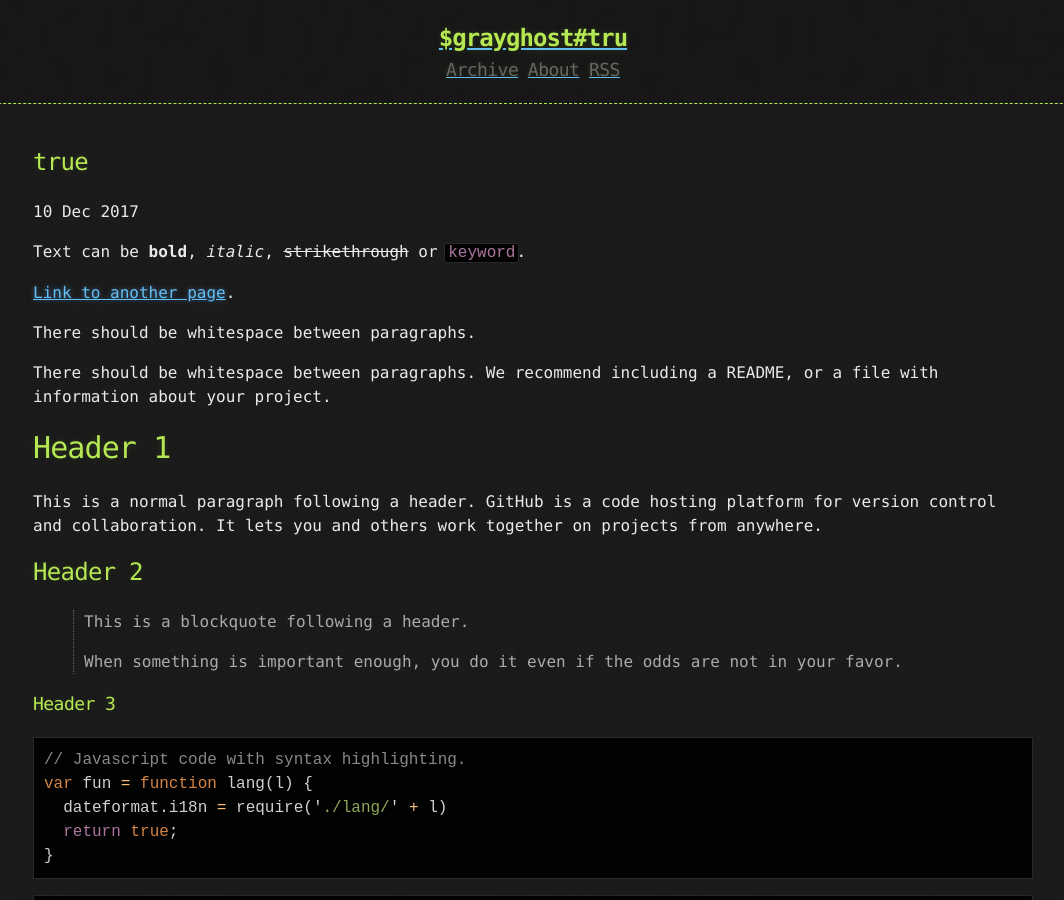
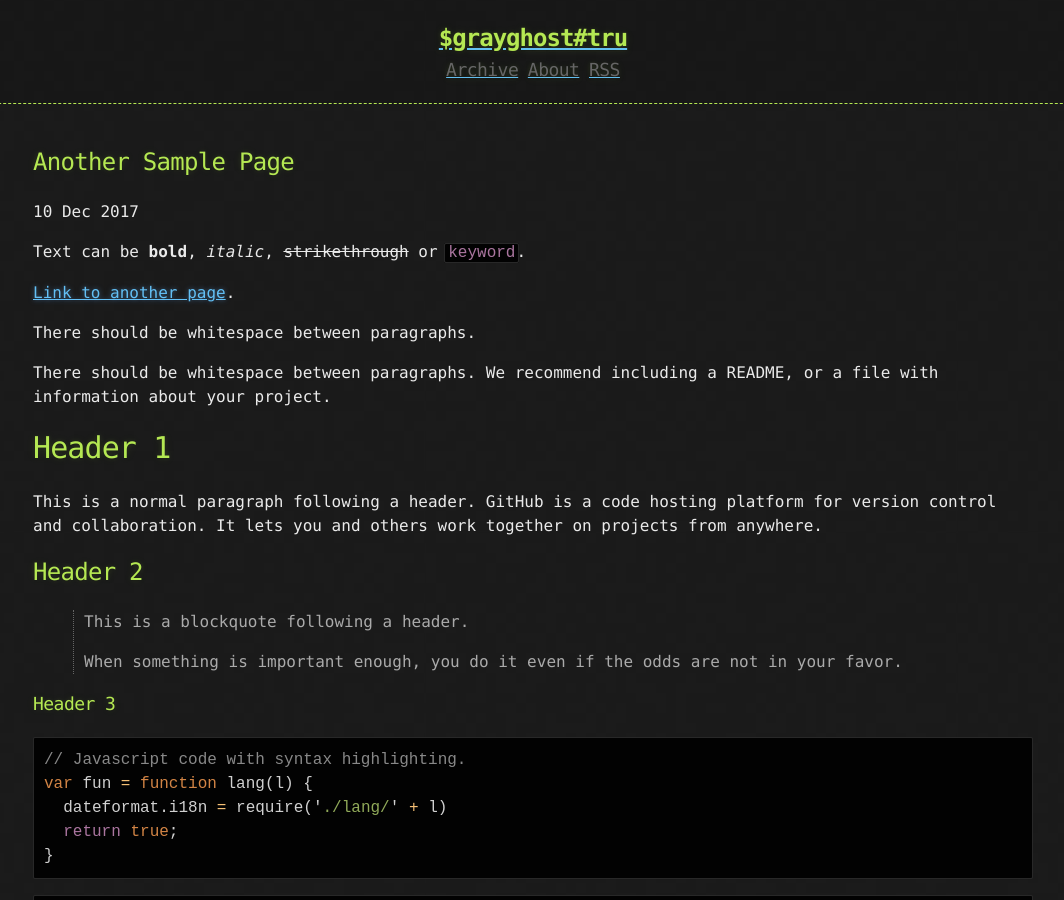
Before and after one commit to stackbit-projects/pink-aspen-9a654, a Jekyll site: the page built from _posts/2017-12-10-Another-Sample-Page.md, in a window 1280 px wide and 900 px high. Shown: the whole window, without its empty margins (107-1171 px from the left). Built offline with Jekyll 4.4.1, drawn with Linux system fonts in a browser that asks for light colours.

Commit message:
2017-12-10-Another-Sample-Page.md: changed

```diff
--- a/_posts/2017-12-10-Another-Sample-Page.md
+++ b/_posts/2017-12-10-Another-Sample-Page.md
@@ -1,5 +1,5 @@
 ---
-title: Yes
+title: Another Sample Page
 published: true
 ---
 
```
